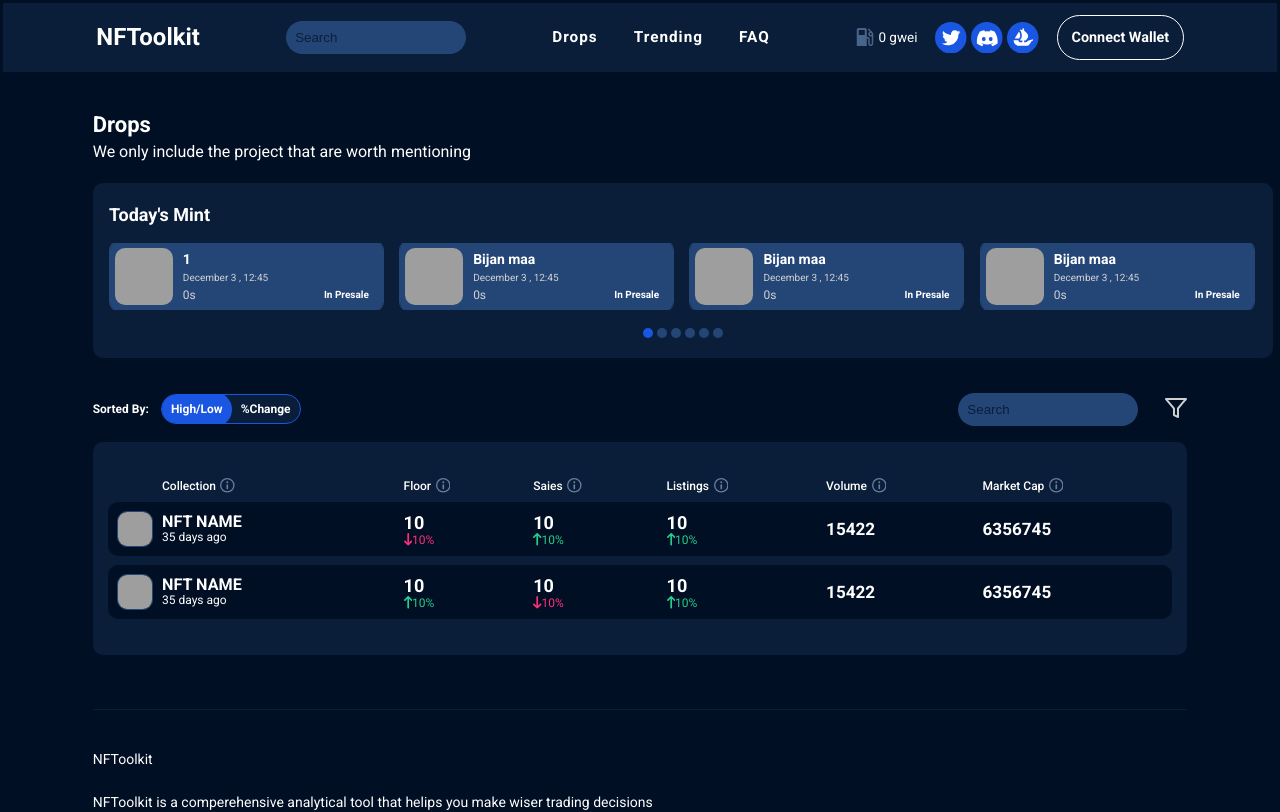
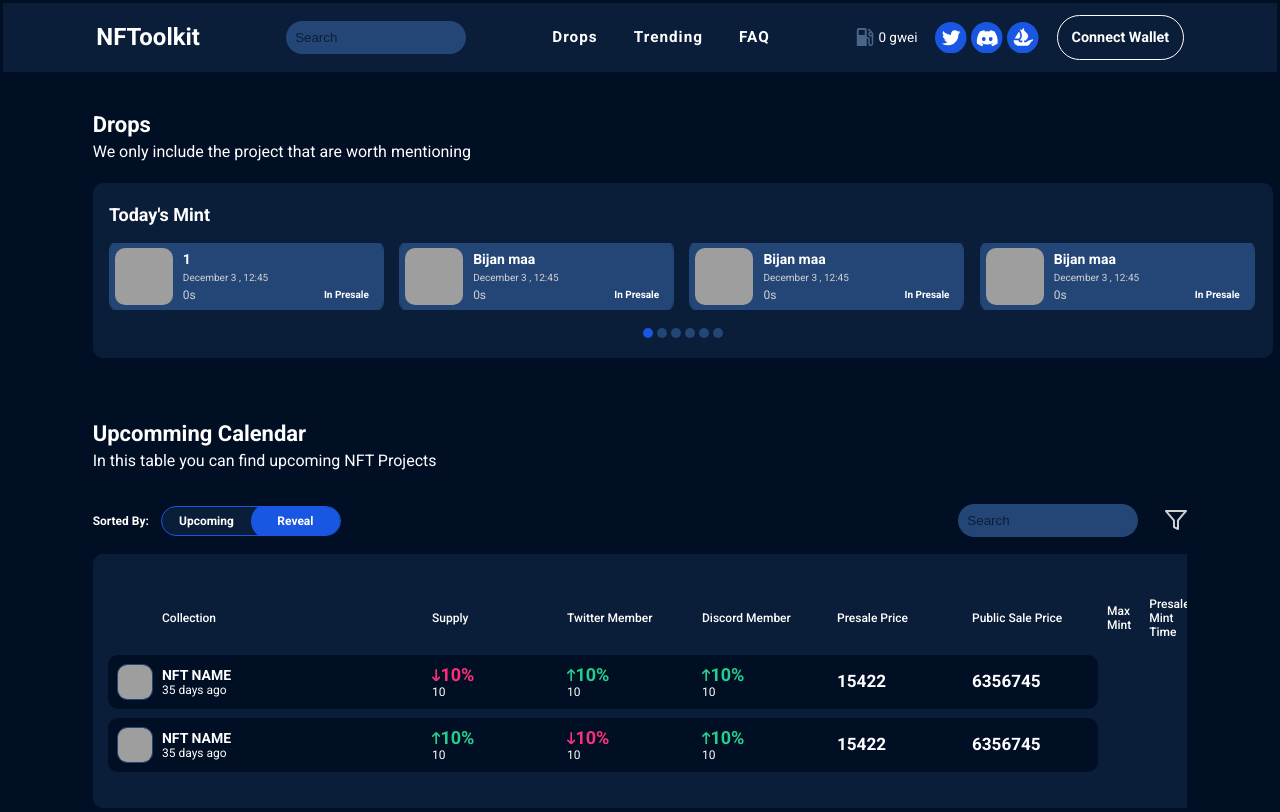
Before and after one commit to FortuneWebWorks/Cyber-React-Sass, a React (Create React App) app: page /drops in a window 1280 px wide. Shown: the top 812 px of the page. Built offline with nearby package versions, Linux system fonts and the light colour scheme; grey boxes are pictures that could not be loaded.

Commit message:
:zap: working on table

```diff
--- a/src/components/TrendingList.js
+++ b/src/components/TrendingList.js
@@ -3,15 +3,6 @@ import '../styles/trendingList.scss';
 import { ReactComponent as InfoIcon } from '../assets/images/information.svg';
 import { ReactComponent as FlashDownIcon } from '../assets/images/flash-down.svg';
 import { ReactComponent as FlashUpIcon } from '../assets/images/flash_up.svg';
-
-const headerItems = [
-  'Collection',
-  'Floor',
-  'Saies',
-  'Listings',
-  'Volume',
-  'Market Cap',
-];
 
 const headerItemsInof = [
   'The collections with the highest number of sales in the selected timeframe',
@@ -22,7 +13,7 @@ const headerItemsInof = [
   'The total volume of collections from the beginning until now',
 ];
 
-const TraitsList = ({ items, sort }) => {
+const TraitsList = ({ items, headerItems, sort, info }) => {
   return (
     <table className="table">
       <thead>
@@ -30,7 +21,7 @@ const TraitsList = ({ items, sort }) => {
           {headerItems.map((item, index) => (
             <th key={item}>
               <div className={`head_items`}>
-                {item} <InfoIcon />
+                {item} {info && <InfoIcon />}
                 <p className="info__details">{headerItemsInof[index]}</p>
               </div>
             </th>
--- a/src/pages/Drops.js
+++ b/src/pages/Drops.js
@@ -55,16 +55,34 @@ const tableItems = [
   },
 ];
 
+const headerItems = [
+  'Collection',
+  'Supply',
+  'Twitter Member',
+  'Discord Member',
+  'Presale Price',
+  'Public Sale Price',
+  'Max Mint',
+  'Presale Mint Time',
+  'Public Sale Mint Time',
+  'Category',
+  'Social Media',
+];
+
 const Drops = () => {
   const [openFilter, setOpenFiter] = useState(false);
-  const [sort, setSort] = useState('High/Low');
+  const [reveal, setReveal] = useState('Reveal');
 
   const onClick = (e) => {
     setOpenFiter((prev) => !prev);
   };
 
   const activeButtonsChange = (value) => {
-    setSort(value);
+    setReveal(value);
+    if (value === 'Reveal') {
+      // headerItems.push('Reveal');
+    } else {
+    }
   };
 
   useEffect(() => {
@@ -95,14 +113,23 @@ const Drops = () => {
 
       <Navigator />
 
+      <div className="drops__title drops__title2">
+        <h2>Upcomming Calendar</h2>
+        <p>In this table you can find upcoming NFT Projects</p>
+      </div>
+
       <div className="drops__sort_timer">
         <div className="drops__sort-details">
           <span>Sorted By: </span>
           <ButtonGroup
-            items={['High/Low', '%Change']}
-            activeDefault="High/Low"
+            items={['Upcoming', 'Reveal']}
+            activeDefault="Reveal"
             font="normal normal bold 12px/14px Roboto"
-            containerStyles={{ border: '1px solid #1956E2', height: '30px' }}
+            containerStyles={{
+              border: '1px solid #1956E2',
+              height: '30px',
+              width: '20rem',
+            }}
             callBack={activeButtonsChange}
           />
         </div>
@@ -118,8 +145,13 @@ const Drops = () => {
         </div>
       </div>
 
-      <div className="table__container">
-        <TraitsList items={tableItems} sort={sort} />
+      <div className="drops__table__container">
+        <TraitsList
+          items={tableItems}
+          headerItems={headerItems}
+          sort={false}
+          info={false}
+        />
       </div>
 
       <Footer />
--- a/src/pages/Trending.js
+++ b/src/pages/Trending.js
@@ -57,6 +57,15 @@ const tableItems = [
   },
 ];
 
+const headerItems = [
+  'Collection',
+  'Floor',
+  'Saies',
+  'Listings',
+  'Volume',
+  'Market Cap',
+];
+
 const Traits = () => {
   const [openFilter, setOpenFiter] = useState(false);
   const [sort, setSort] = useState('High/Low');
@@ -102,7 +111,11 @@ const Traits = () => {
             items={['High/Low', '%Change']}
             activeDefault="High/Low"
             font="normal normal bold 12px/14px Roboto"
-            containerStyles={{ border: '1px solid #1956E2', height: '30px' }}
+            containerStyles={{
+              border: '1px solid #1956E2',
+              height: '30px',
+              width: '20rem',
+            }}
             callBack={activeButtonsChange}
           />
         </div>
@@ -120,7 +133,12 @@ const Traits = () => {
       </div>
 
       <div className="table__container">
-        <TraitsList items={tableItems} sort={sort} />
+        <TraitsList
+          items={tableItems}
+          headerItems={headerItems}
+          sort={sort}
+          info={true}
+        />
       </div>
 
       <Footer />
--- a/src/styles/drops.scss
+++ b/src/styles/drops.scss
@@ -9,7 +9,7 @@
   padding: 4.5rem 10rem;
   overflow-x: hidden;
 
-  .table__container {
+  .drops__table__container {
     overflow: hidden;
     transition: overflow 0.2s ease;
   }
@@ -30,6 +30,10 @@
       font: normal normal normal 16px/19px Roboto;
       letter-spacing: 0px;
     }
+  }
+
+  .drops__title2 {
+    margin-top: 4rem;
   }
 
   .drops__sort_timer {
@@ -75,7 +79,7 @@
   }
 
   @media (max-width: 1000px) {
-    .table__container {
+    .drops__table__container {
       overflow: hidden;
       overflow-x: auto;
       transition: overflow 0.2s ease;
--- a/src/styles/trendingList.scss
+++ b/src/styles/trendingList.scss
@@ -49,6 +49,14 @@
   .table__body__row {
     background-color: $primary-dark;
     width: 100%;
+
+    td {
+      min-width: 15rem;
+    }
+
+    td:first-child {
+      min-width: 35rem;
+    }
 
     td:first-child {
       border-top-left-radius: 10px;
@@ -103,13 +111,6 @@
       flex-direction: column;
       justify-content: center;
       align-items: flex-start;
-      font-size: 1.5rem;
-
-      span:first-child {
-        color: #fff;
-        font-size: 1.8rem;
-        font-weight: bold;
-      }
     }
 
     img {
```
